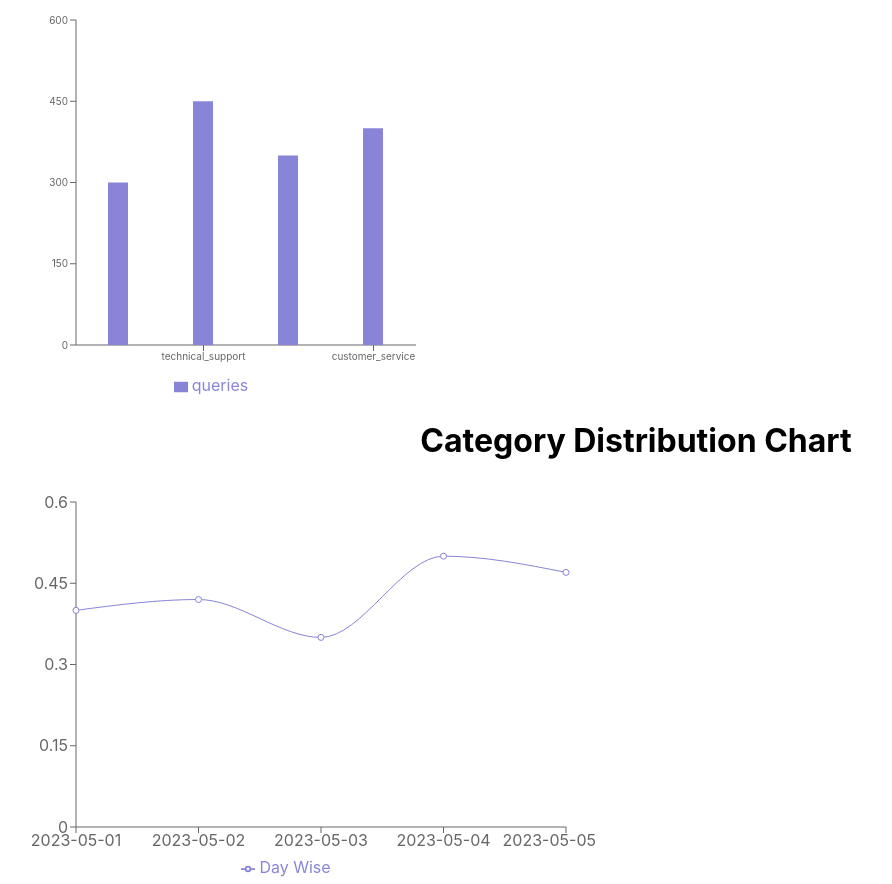
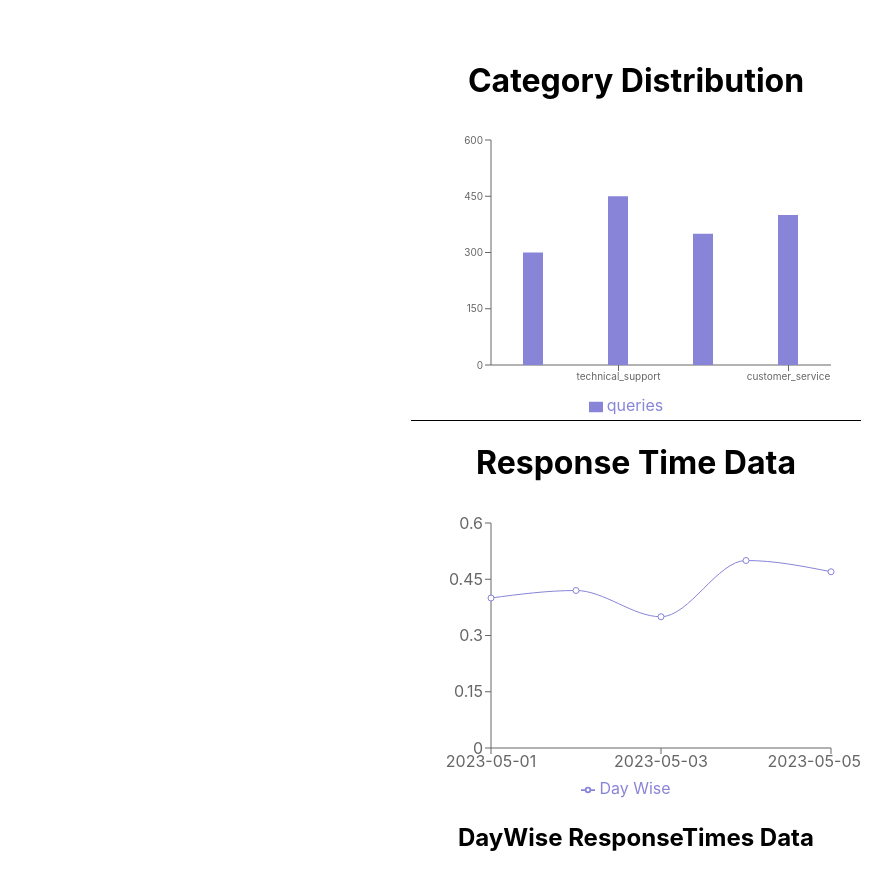
Before and after one commit to chodankarac/assignment-webarcitech, a React (Create React App) app: page / in a window 1280 px wide. Shown: the top 884 px of the page, without its empty margins (4-896 px from the left). Built offline with nearby package versions, Linux system fonts and the light colour scheme.

Commit message:
css added and code restructured;implements issue #3

```diff
--- a/src/App.css
+++ b/src/App.css
@@ -1,38 +1,7 @@
 .App {
   text-align: center;
 }
-
-.App-logo {
-  height: 40vmin;
-  pointer-events: none;
-}
-
-@media (prefers-reduced-motion: no-preference) {
-  .App-logo {
-    animation: App-logo-spin infinite 20s linear;
-  }
-}
-
-.App-header {
-  background-color: #282c34;
-  min-height: 100vh;
+.ChartContainer {
   display: flex;
   flex-direction: column;
-  align-items: center;
-  justify-content: center;
-  font-size: calc(10px + 2vmin);
-  color: white;
 }
-
-.App-link {
-  color: #61dafb;
-}
-
-@keyframes App-logo-spin {
-  from {
-    transform: rotate(0deg);
-  }
-  to {
-    transform: rotate(360deg);
-  }
-}
--- a/src/App.tsx
+++ b/src/App.tsx
@@ -3,10 +3,10 @@ import "./App.css";
 import CategoryDistributionChart from "./components/CategoryDistributionChart";
 import { setCategoryData, setDayWiseData, setWeekWiseData } from "./redux/features/aiDataSlice";
 import { useAppDispatch } from "./redux/hooks";
-import fetchCategoryDataResponse from "./redux/features/fetchCategoryDataResponse";
-import fetchDayWiseResponseTimes from "./redux/features/fetchDayWiseResponseTimes";
+import fetchCategoryDataResponse from "./components/CategoryDistributionChart/fetchCategoryDataResponse";
+import fetchDayWiseResponseTimes from "./components/ResponseTimesChart/fetchDayWiseResponseTimes";
 import ResponseTimesChart from "./components/ResponseTimesChart";
-import fetchWeekWiseResponseTimes from "./redux/features/fetchWeekWiseResponseTimes";
+import fetchWeekWiseResponseTimes from "./components/ResponseTimesChart/fetchWeekWiseResponseTimes";
 
 function App() {
   const dispatch = useAppDispatch();
@@ -23,8 +23,10 @@ function App() {
 
   return (
     <div className="App">
-      <CategoryDistributionChart />
-      <ResponseTimesChart />
+      <div className="ChartContainer">
+        <CategoryDistributionChart />
+        <ResponseTimesChart />
+      </div>
     </div>
   );
 }
--- /dev/null
+++ b/src/components/CategoryDistributionChart/CategoryDistributionChart.css
@@ -0,0 +1,10 @@
+.ChartContainer {
+  display: flex;
+  flex-direction: column;
+  align-items: center;
+  border-bottom: 1px solid black;
+}
+
+.ChartTitle {
+  margin-bottom: 20px;
+}
--- a/src/components/CategoryDistributionChart.tsx
+++ b/src/components/CategoryDistributionChart/index.tsx
@@ -1,13 +1,15 @@
 import { Bar, BarChart, Legend, Tooltip, XAxis, YAxis } from "recharts";
-import { useAppSelector } from "../redux/hooks";
+import { useAppSelector } from "../../redux/hooks";
+import "./CategoryDistributionChart.css";
 
 const CategoryDistributionChart = () => {
   const data = useAppSelector((state) => state.aiData.categoryData);
   return (
-    <>
+    <div className="ChartContainer">
+      <h1 className="ChartTitle">Category Distribution</h1>
       <BarChart
         width={450}
-        height={400}
+        height={300}
         data={data}
         margin={{ top: 20, right: 30, left: 20, bottom: 5 }}
         barSize={20}
@@ -19,8 +21,7 @@ const CategoryDistributionChart = () => {
         <Legend />
         <Bar dataKey="queries" fill="#8884d8" />
       </BarChart>
-      <h1>Category Distribution Chart</h1>
-    </>
+    </div>
   );
 };
 
--- /dev/null
+++ b/src/components/ResponseTimesChart/ResponseTimesChart.css
@@ -0,0 +1,9 @@
+.ChartContainer {
+  display: flex;
+  justify-content: space-between;
+  margin-top: 20px;
+}
+
+.ChartTitle {
+  margin-bottom: 20px;
+}
--- a/src/components/ResponseTimesChart.tsx
+++ b/src/components/ResponseTimesChart/index.tsx
@@ -1,26 +1,30 @@
-import { useAppSelector } from "../redux/hooks";
 import { Legend, Line, LineChart, Tooltip, XAxis, YAxis } from "recharts";
+import { useAppSelector } from "../../redux/hooks";
+import "./ResponseTimesChart.css";
 
 const ResponseTimesChart = () => {
   const dayWiseData = useAppSelector((state) => state.aiData.dayWiseData);
   const weekWiseData = useAppSelector((state) => state.aiData.weekWiseData);
   return (
-    <>
-      <LineChart width={600} height={400} margin={{ top: 20, right: 30, left: 20, bottom: 5 }}>
+    <div className="ChartContainers">
+      <h1>Response Time Data</h1>
+      <LineChart width={450} height={300} margin={{ top: 20, right: 30, left: 20, bottom: 5 }}>
         <XAxis dataKey="date" />
         <YAxis />
         <Tooltip />
         <Legend />
         <Line type="monotone" dataKey="average_time" data={dayWiseData} name="Day Wise" stroke="#8884d8" />
       </LineChart>
-      <LineChart width={600} height={400} margin={{ top: 20, right: 30, left: 20, bottom: 5 }}>
+      <h2>DayWise ResponseTimes Data</h2>
+      <LineChart width={450} height={300} margin={{ top: 20, right: 30, left: 20, bottom: 5 }}>
         <XAxis dataKey="week" />
         <YAxis />
         <Tooltip />
         <Legend />
         <Line type="monotone" dataKey="average_time" data={weekWiseData} name="Week Wise" stroke="#82ca9d" />
       </LineChart>
-    </>
+      <h2>WeekWise ResponseTimes Data</h2>
+    </div>
   );
 };
 
```
Also changed, not shown: src/components/CategoryDistributionChart/fetchCategoryDataResponse.ts (renamed from src/redux/features/fetchCategoryDataResponse.ts), src/components/ResponseTimesChart/fetchDayWiseResponseTimes.ts (renamed from src/redux/features/fetchDayWiseResponseTimes.ts), src/components/ResponseTimesChart/fetchWeekWiseResponseTimes.ts (renamed from src/redux/features/fetchWeekWiseResponseTimes.ts).
